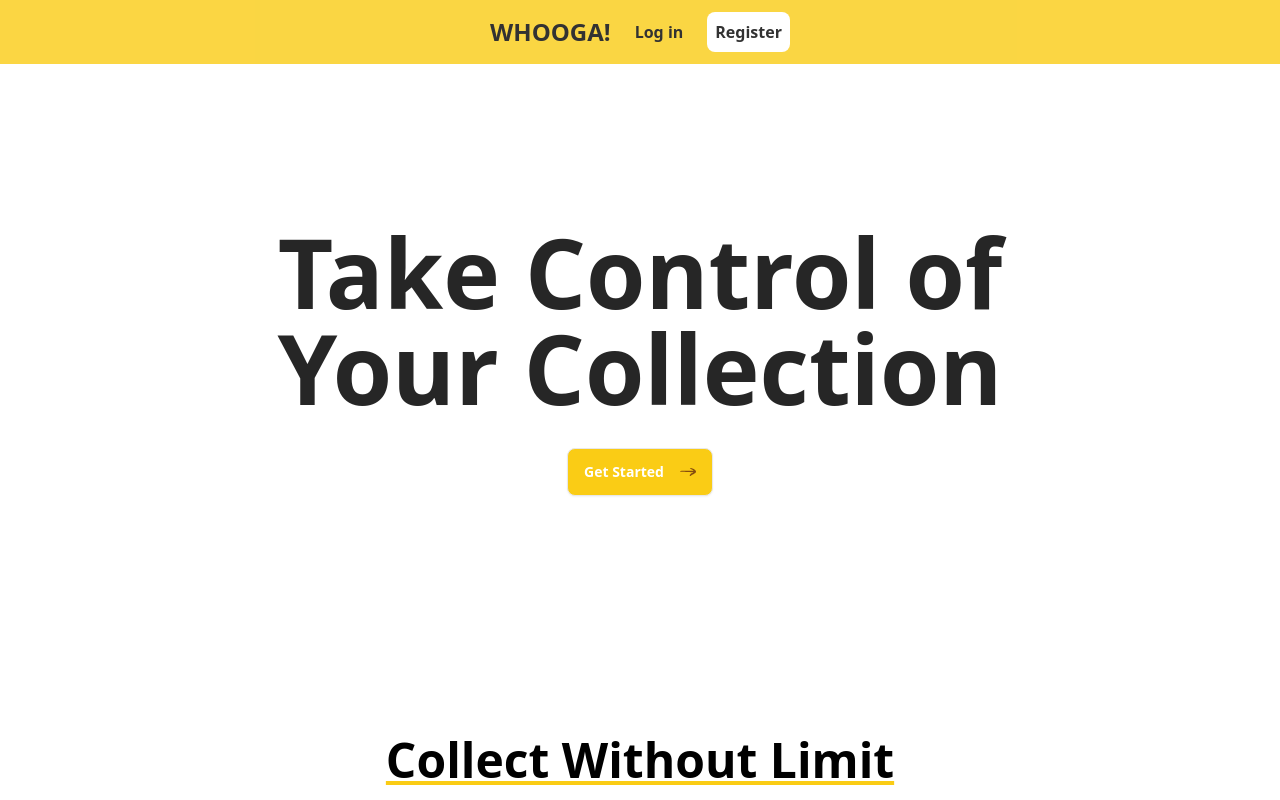
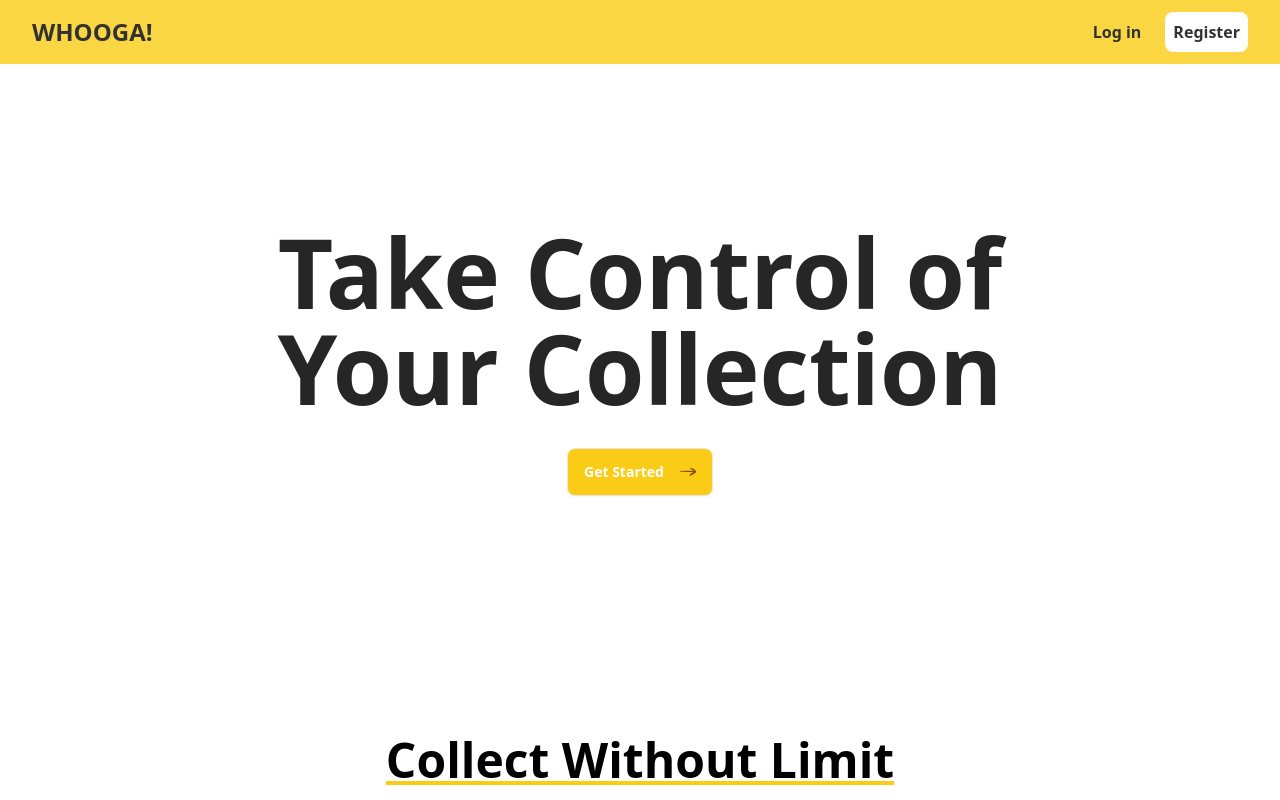
Before and after one commit to Whooga-MERN/Whooga-MERN, a React (Vite) app in the folder client/: page / in a window 1280 px wide. Shown: the top 800 px of the page. Built offline with nearby package versions, Linux system fonts and the light colour scheme.

Commit message:
update navbar

```diff
--- a/client/src/Components/Navbar.tsx
+++ b/client/src/Components/Navbar.tsx
@@ -17,8 +17,9 @@ export default function Navbar() {
       {" "}
       {/* navbar */}
       <nav className="bg-yellow-400 opacity-80">
-        <div className="max-w-8xl mx-auto px-4 sm:px-6 lg:px-8">
-          <div className="flex items-center justify-center h-16">
+        {/* <div className="max-w-8xl mx-auto px-4 sm:px-6 lg:px-8"> */}
+        <div className="px-8">
+          <div className="flex items-center h-16 justify-between">
             <div className="flex items-center">
               <div className="flex-shrink-0">
                 <Link to="/" className="text-black font-bold text-2xl">
```
